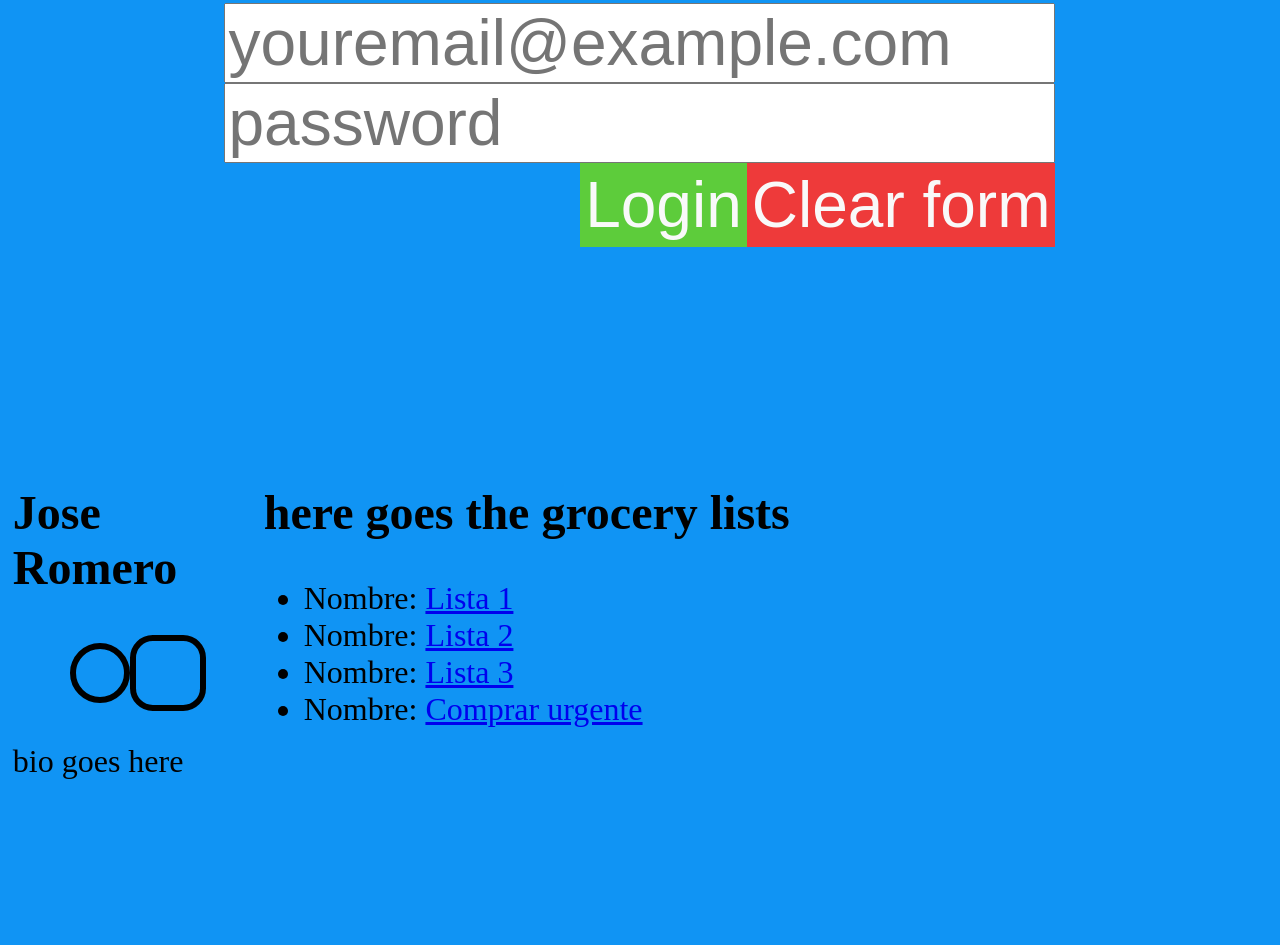
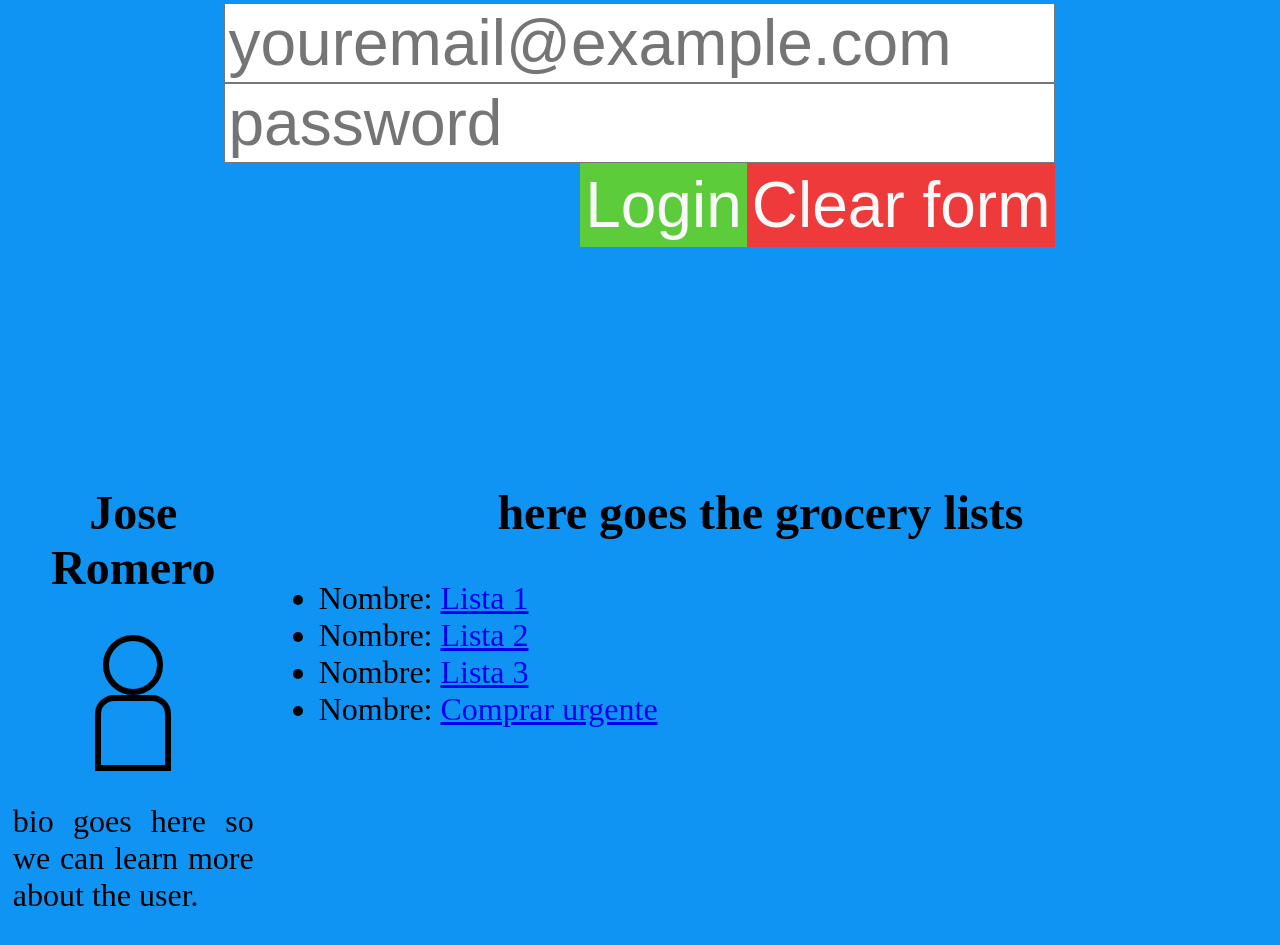
Before and after one commit to jdromero88/js-grocery-list-front-end, a plain HTML site: page index.html in a window 1280 px wide. Shown: the part 355-1300 px from the top of the page. Before the commit the page ends 1167 px from the top, so only its background shows below. Drawn offline with Linux system fonts and the light colour scheme.

Commit message:
profile pic now is centered

```diff
--- a/css/style.scss
+++ b/css/style.scss
@@ -57,11 +57,11 @@ form {
   padding: 5px;
 }
 
-.btn-green{
+.btn-green {
   background-color: $btn-green;
 }
 
-.btn-red{
+.btn-red {
   background-color: $btn-red;
 }
 
@@ -70,12 +70,12 @@ form {
   justify-content: flex-end;
 }
 
-input.btn{
+input.btn {
   font-size: clamp( $minFontSize, $scaler, $maxFontSize);
 }
 
 /* to use in profile pic */
-.circle{
+.circle {
   width: 1.5em;
   height: 1.5em;
   border-style: solid;
@@ -88,17 +88,31 @@ input.btn{
   height: 2em;
   border-style: solid;
   border-width: .2em;
-  border-radius: 30%;
+  border-radius: 25% 25% 0 0;
 }
 
-.user-profile{
+.user-profile {
   width: 20%;
+}
+.profile-pic {
+  width: 100%;
+}
+.center-content{
+  margin: 0 auto;
+}
+
+.center-text{
+  text-align: center;
+}
+.justify-text{
+  text-align: justify;
 }
 
 /* list */
 
-.list{
+.list {
   width: 80%;
+  margin: 0 2%;
 }
 
 @media (max-width: 360px) {
--- a/index.html
+++ b/index.html
@@ -24,15 +24,15 @@
       </div>
       <div id="dashboard" class="side-by-side">
         <div id="user-info" class="user-profile">
-          <h2>Jose Romero</h2>
-          <div class="center">
-            <div class="circle"></div>
-            <div class="torse"></div>
+          <h2 id="user-name" class="center-text">Jose Romero</h2>
+          <div class="profile-pic">
+            <div class="circle center-content"></div>
+            <div class="torse center-content"></div>
           </div>
-          <p>bio goes here</p>
+          <p class="justify-text">bio goes here so we can learn more about the user.</p>
         </div>
         <div class="list">
-          <h2>here goes the grocery lists</h2>
+          <h2 class="center-text">here goes the grocery lists</h2>
           <ul>
             <li>Nombre: <a href="#">Lista 1</a></li>
             <li>Nombre: <a href="#">Lista 2</a></li>
```
Also changed, not shown: style.css, 1 other file.
